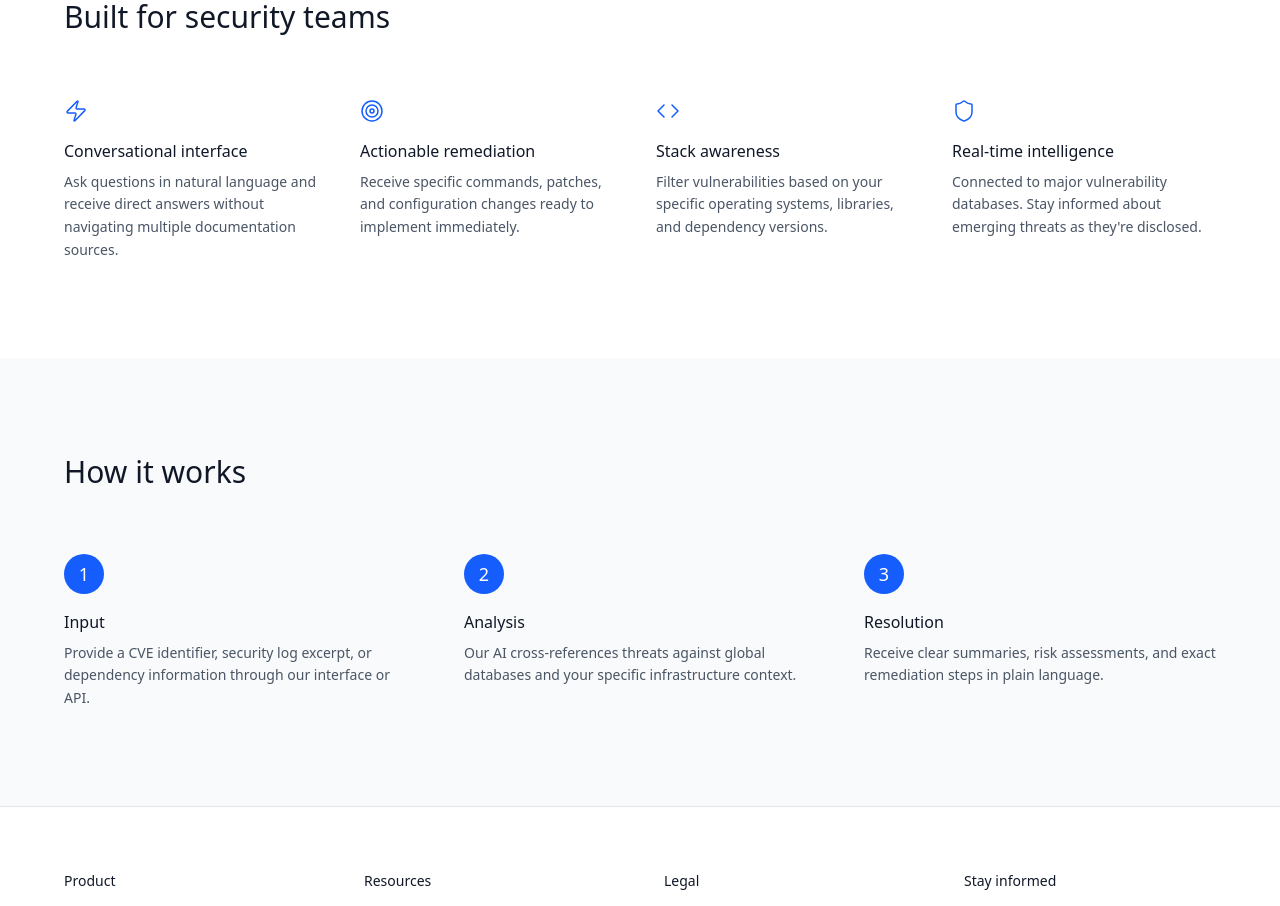
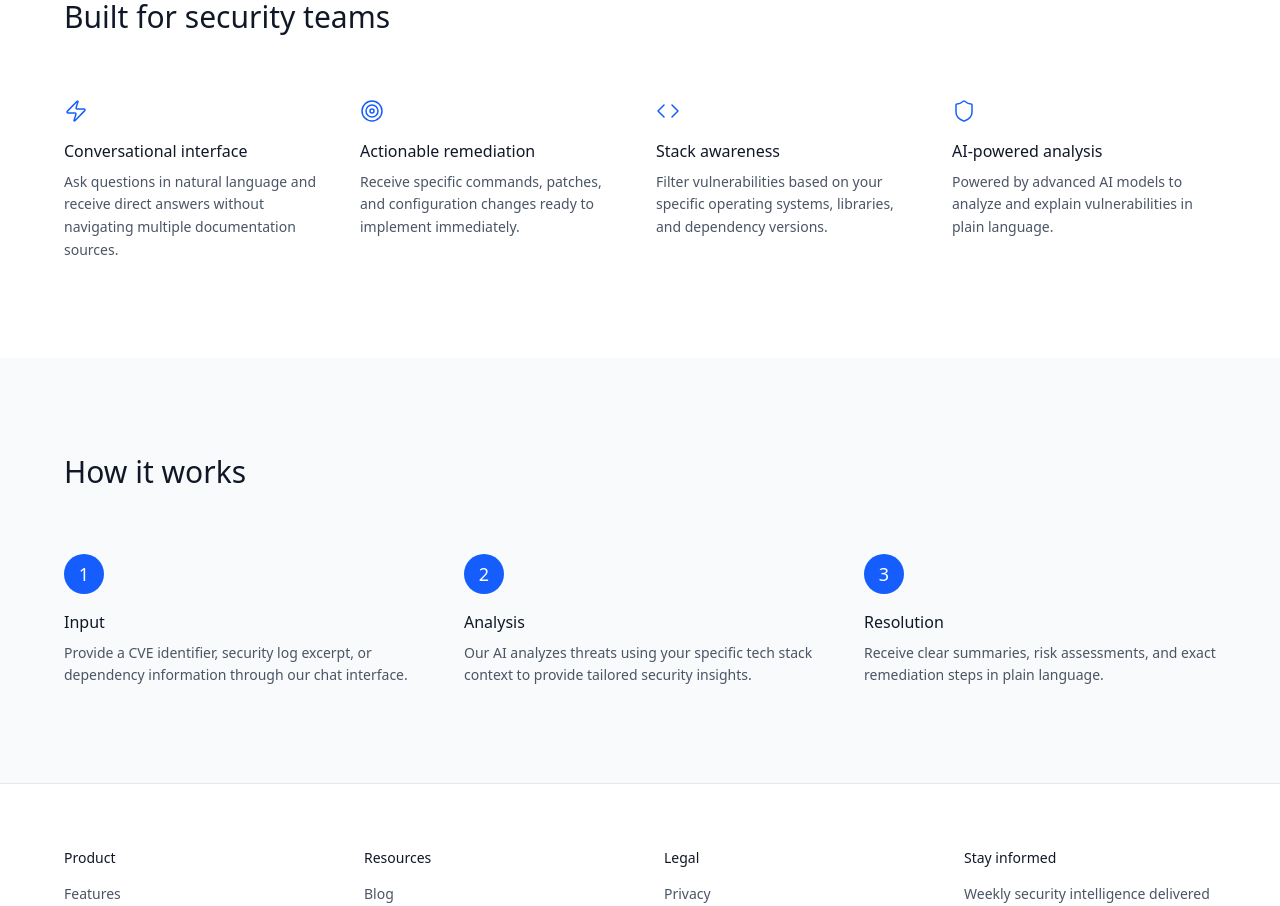
Before and after one commit to amitkroutthedev/vulnverify, a Next.js app: page / in a window 1280 px wide. Shown: the part 1300-2206 px from the top of the page. Built offline with nearby package versions, Linux system fonts and the light colour scheme; no server answers.

Commit message:
change layout and control

```diff
--- a/app/chat/page.tsx
+++ b/app/chat/page.tsx
@@ -56,6 +56,13 @@ export default function OpenChat() {
 
   // Network speed detection
   const [networkSpeed, setNetworkSpeed] = useState<NetworkInfo>(() => detectNetworkSpeed());
+
+  // Redirect to /openchat if no techStack and no chatId
+  useEffect(() => {
+    if (isLoaded && !searchParams.get("techStack") && !urlChatId) {
+      router.push('/openchat');
+    }
+  }, [isLoaded, searchParams, urlChatId, router]);
 
   // Monitor network speed changes
   useEffect(() => {
--- a/app/layout.tsx
+++ b/app/layout.tsx
@@ -14,8 +14,8 @@ const geistMono = Geist_Mono({
 });
 
 export const metadata: Metadata = {
-  title: "Create Next App",
-  description: "Generated by create next app",
+  title: "VulnVerify",
+  description: "VulnVerify is a platform for verifying vulnerabilities in code",
 };
 
 export default function RootLayout({
--- a/app/page.tsx
+++ b/app/page.tsx
@@ -152,39 +152,6 @@ export default function Home() {
         </div>
       </section>
 
-      {/* Visual Demo */}
-      {/* <section className="pb-24 px-6 lg:px-8">
-        <div className="max-w-6xl mx-auto">
-          <div className="bg-gray-50 rounded-lg p-8 border border-gray-200">
-            <div className="grid md:grid-cols-2 gap-8">
-              <div>
-                <div className="text-xs font-medium text-gray-500 mb-4 uppercase tracking-wide">Before</div>
-                <div className="bg-white rounded-md p-6 border border-gray-200">
-                  <div className="space-y-3 text-sm font-mono text-gray-600">
-                    <div className="text-red-600">CVE-2024-1234</div>
-                    <div className="text-xs leading-relaxed">Buffer overflow vulnerability in network processing component allows remote attackers to execute arbitrary code via crafted packets...</div>
-                    <div className="text-red-700 font-semibold text-xs">CVSS Score: 9.8 CRITICAL</div>
-                  </div>
-                </div>
-              </div>
-              <div>
-                <div className="text-xs font-medium text-gray-500 mb-4 uppercase tracking-wide">After</div>
-                <div className="bg-white rounded-md p-6 border border-blue-200">
-                  <div className="space-y-3 text-sm text-gray-700 leading-relaxed">
-                    <p className="font-medium text-gray-900">Impact on your system:</p>
-                    <p>This vulnerability affects your Nginx 1.22.0 container. Immediate action required.</p>
-                    <p className="font-medium text-gray-900 mt-4">Recommended fix:</p>
-                    <div className="bg-gray-50 rounded p-3 font-mono text-xs text-gray-800 border border-gray-200">
-                      apt-get update && apt-get install nginx=1.24.0
-                    </div>
-                  </div>
-                </div>
-              </div>
-            </div>
-          </div>
-        </div>
-      </section> */}
-
       {/* Value Proposition */}
       <section className="py-24 px-6 lg:px-8 bg-gray-50" id="features">
         <div className="max-w-6xl mx-auto">
@@ -250,8 +217,8 @@ export default function Home() {
             />
             <FeatureCard
               icon={<Shield className="w-6 h-6" strokeWidth={1.5} />}
-              title="Real-time intelligence"
-              description="Connected to major vulnerability databases. Stay informed about emerging threats as they're disclosed."
+              title="AI-powered analysis"
+              description="Powered by advanced AI models to analyze and explain vulnerabilities in plain language."
             />
           </div>
         </div>
@@ -266,12 +233,12 @@ export default function Home() {
             <StepCard
               number="1"
               title="Input"
-              description="Provide a CVE identifier, security log excerpt, or dependency information through our interface or API."
+              description="Provide a CVE identifier, security log excerpt, or dependency information through our chat interface."
             />
             <StepCard
               number="2"
               title="Analysis"
-              description="Our AI cross-references threats against global databases and your specific infrastructure context."
+              description="Our AI analyzes threats using your specific tech stack context to provide tailored security insights."
             />
             <StepCard
               number="3"
@@ -348,7 +315,7 @@ export default function Home() {
   );
 }
 
-function FeatureCard({ icon, title, description }) {
+function FeatureCard({ icon, title, description }: { icon: React.ReactNode, title: string, description: string }) {
   return (
     <div>
       <div className="text-blue-600 mb-4">{icon}</div>
@@ -358,7 +325,7 @@ function FeatureCard({ icon, title, description }) {
   );
 }
 
-function StepCard({ number, title, description }) {
+function StepCard({ number, title, description }: { number: string, title: string, description: string }) {
   return (
     <div>
       <div className="w-10 h-10 bg-blue-600 rounded-full flex items-center justify-center text-lg font-medium mb-4 text-white">
```
